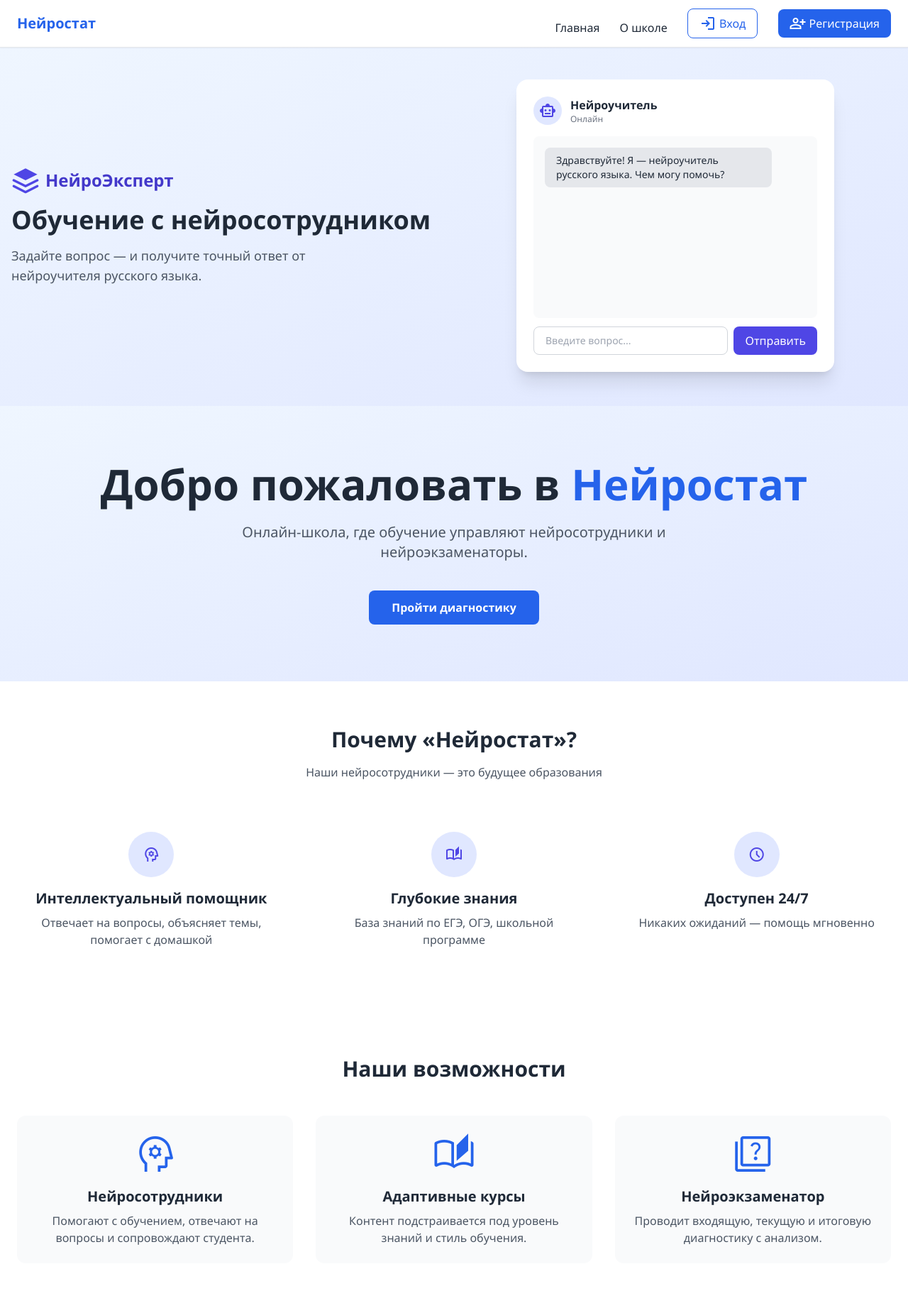
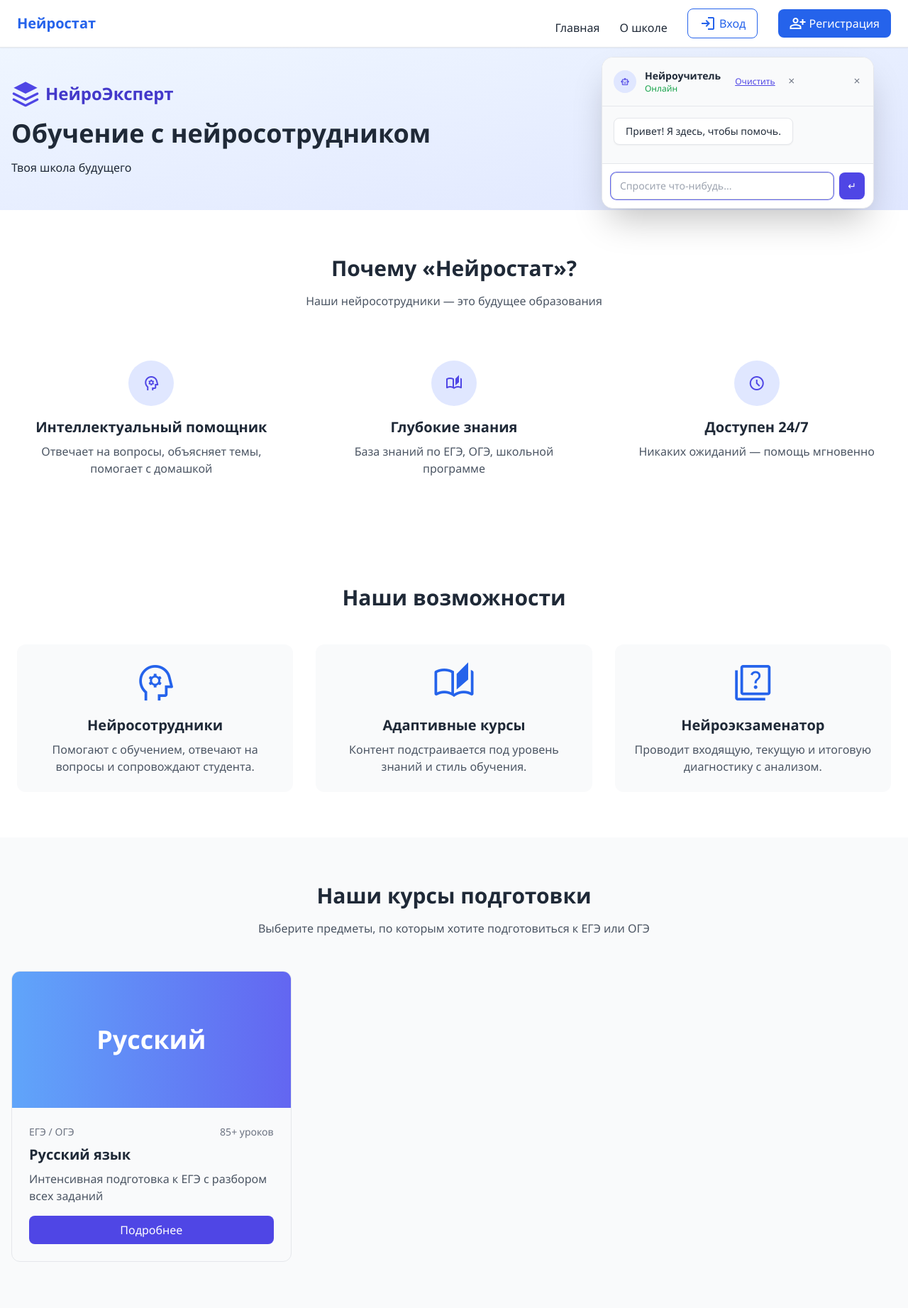
Before and after one commit to NesmitC/project_webmath, a Flask app: page / in a window 1280 px wide. Shown: the top 1843 px of the page at 71% size. Run offline with Flask 3, Linux system fonts and the light colour scheme; parts of the project's set-up code (start-up, migrations or seed data) failed here and were passed over; some libraries are stand-ins or nearby versions.

```diff
--- a/static/js/script.js
+++ b/static/js/script.js
@@ -1,55 +1,214 @@
 // static/js/script.js
 
-// Элементы чата
+document.addEventListener('DOMContentLoaded', () => {
+    // === Находим элементы ===
+    const assistantWindow = document.getElementById('assistant-window');
+    const toggleBtn = document.getElementById('assistant-toggle');
+    const closeBtn = document.getElementById('close-chat');
+    const clearBtn = document.getElementById('clear-chat');
     const chatMessages = document.getElementById('chat-messages');
     const userInput = document.getElementById('user-input');
+    const sendButton = document.getElementById('send-btn');
 
-// Функция добавления сообщения в чат
+    // === Если элементов нет — выходим ===
+    if (!assistantWindow || !toggleBtn || !closeBtn || !chatMessages || !userInput || !sendButton) {
+        return;
+    }
+
+    let isSending = false; // Защита от двойной отправки
+
+    // === По умолчанию: окно видно, аватар скрыт ===
+    toggleBtn.classList.add('hidden');
+
+    // === Клик по крестику → скрываем окно, показываем аватар ===
+    closeBtn.addEventListener('click', (e) => {
+        e.stopPropagation();
+        assistantWindow.classList.add('hidden');
+        toggleBtn.classList.remove('hidden');
+    });
+
+    // === Клик по аватару → показываем окно, скрываем аватар ===
+    toggleBtn.addEventListener('click', (e) => {
+        e.preventDefault();
+        assistantWindow.classList.remove('hidden');
+        toggleBtn.classList.add('hidden');
+        userInput.focus();
+        loadChatHistory();
+    });
+
+    // === При открытии — фокус и загрузка ===
+    const focusAndLoad = () => {
+        if (!assistantWindow.classList.contains('hidden')) {
+            userInput.focus();
+            loadChatHistory();
+        }
+    };
+
+    focusAndLoad();
+    assistantWindow.addEventListener('transitionend', focusAndLoad);
+
+    // === Отправка сообщения ===
+    function sendMessage() {
+        const question = userInput.value.trim();
+        if (!question || isSending) return;
+
+        isSending = true;
+        addMessage('user', question);
+        userInput.value = '';
+        saveChatHistory();
+
+        const typing = addMessage('bot', 'Печатаю...');
+
+        fetch('/ask', {
+            method: 'POST',
+            headers: { 'Content-Type': 'application/json' },
+            body: JSON.stringify({ question })
+        })
+            .then(r => r.json())
+            .then(data => {
+                typing.remove();
+                addMessage('bot', data.answer || 'Извините, не удалось получить ответ.');
+                saveChatHistory();
+            })
+            .catch(err => {
+                console.error('Chat error:', err);
+                typing.remove();
+                addMessage('bot', 'Ошибка подключения. Попробуйте позже.');
+            })
+            .finally(() => {
+                isSending = false;
+            });
+    }
+
+    // === Обработчики отправки ===
+    sendButton.addEventListener('click', sendMessage);
+    userInput.addEventListener('keypress', (e) => {
+        if (e.key === 'Enter') {
+            e.preventDefault();
+            sendMessage();
+        }
+    });
+
+    // === Добавление сообщения ===
     function addMessage(sender, text) {
         const messageDiv = document.createElement('div');
         messageDiv.className = sender === 'user' ? 'flex justify-end' : 'flex justify-start';
 
         const bubbleClass = sender === 'user'
-        ? 'bg-indigo-600 text-white rounded-lg px-4 py-2 max-w-xs'
-        : 'bg-gray-200 text-gray-800 rounded-lg px-4 py-2 max-w-xs';
+            ? 'bg-indigo-600 text-white rounded-lg px-4 py-2 max-w-xs text-sm'
+            : 'bg-white border border-gray-200 rounded-lg px-4 py-2 max-w-xs text-sm shadow-sm';
 
         messageDiv.innerHTML = `<div class="${bubbleClass}">${text}</div>`;
         chatMessages.appendChild(messageDiv);
-    chatMessages.scrollTop = chatMessages.scrollHeight;
+        onChatUpdate(); // Обновляем высоту
+        return messageDiv;
     }
 
-// Отправка сообщения
-async function sendMessage() {
-    const question = userInput.value.trim();
-    if (!question) return;
+    // === Сохранение истории (в сессии) ===
+    function saveChatHistory() {
+        const messages = [];
+        Array.from(chatMessages.children).forEach(msgEl => {
+            const isUser = msgEl.querySelector('.bg-indigo-600') !== null;
+            const text = msgEl.querySelector('div').innerText;
+            messages.push({ sender: isUser ? 'user' : 'bot', text });
+        });
+        sessionStorage.setItem('neurochat-history', JSON.stringify(messages));
+    }
 
-    // Показываем сообщение пользователя
-    addMessage('user', question);
-    userInput.value = '';
+    // === Загрузка истории ===
+    function loadChatHistory() {
+        const saved = sessionStorage.getItem('neurochat-history');
+        const hasSeenGreeting = sessionStorage.getItem('neurochat-greeting-shown');
 
-    // Показываем "печатаю..."
-    addMessage('bot', 'Печатаю...');
-    const typing = chatMessages.lastChild;
+        chatMessages.innerHTML = '';
 
+        let messages = [];
+        if (saved) {
             try {
-        const response = await fetch('/ask', {
-            method: 'POST',
-            headers: { 'Content-Type': 'application/json' },
-            body: JSON.stringify({ question })
+                messages = JSON.parse(saved);
+                messages.forEach(({ sender, text }) => {
+                    addMessage(sender, text);
                 });
-
-        const data = await response.json();
-        typing.remove(); // Удаляем "печатаю..."
-        addMessage('bot', data.answer);
-    } catch (error) {
-        typing.remove();
-        addMessage('bot', 'Ошибка подключения. Попробуйте позже.');
+            } catch (e) {
+                console.error('Failed to load chat history:', e);
             }
         }
 
-// Разрешаем отправку по Enter
-if (userInput) {
-    userInput.addEventListener('keypress', (e) => {
-        if (e.key === 'Enter') sendMessage();
+        // Показываем приветствие, если чат пуст и ещё не показывали
+        if (messages.length === 0 && !hasSeenGreeting) {
+            showTypingAndGreet();
+        }
+    }
+
+
+    // === Эффект печати при приветствии ===
+    function showTypingAndGreet() {
+        const typing = addMessage('bot', 'Печатаю...');
+
+        setTimeout(() => {
+            typing.remove();
+            const fullText = 'Привет! Я здесь, чтобы помочь.';
+            const botMessage = addMessage('bot', '');
+
+            let i = 0;
+            const typingInterval = setInterval(() => {
+                if (i < fullText.length) {
+                    botMessage.querySelector('div').innerText = fullText.slice(0, i + 1);
+                    chatMessages.scrollTop = chatMessages.scrollHeight;
+                    i++;
+                } else {
+                    clearInterval(typingInterval);
+                    saveChatHistory();
+                }
+            }, 50);
+        }, 1200);
+    }
+
+    // === Кнопка "Очистить чат" ===
+    if (clearBtn) {
+        clearBtn.addEventListener('click', () => {
+            chatMessages.innerHTML = '';
+            sessionStorage.removeItem('neurochat-history');
+            sessionStorage.removeItem('neurochat-greeting-shown');
+            showTypingAndGreet();
         });
     }
+
+    // === Динамическое изменение высоты чата: высота = ширина × 2 ===
+    function resizeChat() {
+        const container = chatMessages;
+        const parent = container.parentElement;
+
+        const width = container.clientWidth;
+        const maxHeight = width * 2;
+        const availableHeight = parent.clientHeight - 130;
+        const finalMaxHeight = Math.min(maxHeight, availableHeight, 600);
+
+        container.style.height = 'auto';
+        container.style.maxHeight = 'none';
+
+        const contentHeight = container.scrollHeight;
+        const minHeight = 80;
+
+        let newHeight = Math.max(contentHeight, minHeight);
+
+        if (newHeight > finalMaxHeight) {
+            newHeight = finalMaxHeight;
+            container.style.overflowY = 'auto';
+        } else {
+            container.style.overflowY = 'hidden';
+        }
+
+        container.style.height = `${newHeight}px`;
+        container.style.maxHeight = `${finalMaxHeight}px`;
+        container.scrollTop = container.scrollHeight;
+    }
+
+    // === Обновление высоты чата ===
+    function onChatUpdate() {
+        setTimeout(resizeChat, 50);
+    }
+
+    // === Инициализация высоты при загрузке ===
+    onChatUpdate();
+});
--- a/templates/index.html
+++ b/templates/index.html
@@ -7,7 +7,6 @@
 {% include 'partials/header.html' %}
 {% include 'partials/features.html' %}
 {% include 'partials/courses.html' %}
-{% include 'partials/chat.html' %}
 {% include 'partials/testimonials.html' %}
 
 {% endblock %}
--- /dev/null
+++ b/templates/partials/chat-widget.html
@@ -0,0 +1,53 @@
+<!-- templates/partials/chat-widget.html -->
+
+<!-- КНОПКА-АВАТАР (самостоятельный fixed-элемент) -->
+<button id="assistant-toggle"
+    class="fixed top-20 right-12 z-50 w-14 h-14 bg-indigo-600 text-white rounded-full shadow-lg flex items-center justify-center hover:bg-indigo-700 focus:outline-none transition"
+    title="Нейроучитель">
+    <span class="material-symbols-outlined">smart_toy</span>
+</button>
+
+<!-- ОКНО ЧАТА (самостоятельный fixed-элемент) -->
+<div id="assistant-window"
+    class="fixed top-20 right-12 z-50 w-80 md:w-96 bg-white rounded-2xl shadow-2xl border flex flex-col overflow-hidden transition-all duration-300">
+    <div class="flex items-center justify-between p-4 bg-gray-50 border-b">
+        <div class="flex items-center space-x-3">
+            <div class="w-8 h-8 bg-indigo-100 rounded-full flex items-center justify-center">
+                <span class="material-symbols-outlined text-indigo-600 text-sm">smart_toy</span>
+            </div>
+            <div>
+                <h3 class="font-semibold text-gray-800 text-sm">Нейроучитель</h3>
+                <p class="text-xs text-green-600">Онлайн</p>
+            </div>
+            <div class="flex space-x-2">
+                <button id="clear-chat" class="text-xs text-indigo-600 hover:text-indigo-800 underline px-2"
+                    title="Начать сначала">
+                    Очистить
+                </button>
+                <button id="close-chat" class="text-gray-500 hover:text-gray-700">
+                    <span class="material-symbols-outlined text-sm">close</span>
+                </button>
+            </div>
+        </div>
+        <button id="close-chat" class="text-gray-500 hover:text-gray-700">
+            <span class="material-symbols-outlined text-sm">close</span>
+        </button>
+    </div>
+
+    <!-- Сообщения -->
+    <div id="chat-messages" class="flex-1 p-4 overflow-y-auto space-y-2 bg-gray-50"
+        style="min-height: 80px; max-height: 450px;"></div>
+
+    <!-- Ввод -->
+    <div class="p-3 bg-white border-t">
+        <div class="flex gap-2">
+            <input type="text" id="user-input" placeholder="Спросите что-нибудь..."
+                class="flex-1 px-3 py-2 border border-gray-300 rounded-lg focus:outline-none focus:ring-1 focus:ring-indigo-500 text-sm"
+                autocomplete="off">
+            <button id="send-btn"
+                class="bg-indigo-600 text-white px-3 py-2 rounded-lg hover:bg-indigo-700 transition text-sm">
+                ↵
+            </button>
+        </div>
+    </div>
+</div>
--- a/templates/partials/header.html
+++ b/templates/partials/header.html
@@ -16,61 +16,13 @@
                     <h1 class="text-2xl font-bold text-indigo-700">НейроЭксперт</h1>
                 </div>
                 <h2 class="text-3xl md:text-4xl font-bold text-gray-800">Обучение с нейросотрудником</h2>
-                <p class="text-lg text-gray-600 max-w-lg">
-                    Задайте вопрос — и получите точный ответ от нейроучителя русского языка.
-                </p>
+                <p>Твоя школа будущего</p>
             </div>
 
             <!-- Правая часть: Чат -->
             <div class="lg:w-1/2">
-                <div class="bg-white p-6 rounded-2xl shadow-xl max-w-md mx-auto">
-                    <div class="flex items-center space-x-3 mb-4">
-                        <div class="w-10 h-10 bg-indigo-100 rounded-full flex items-center justify-center">
-                            <span class="material-symbols-outlined text-indigo-600">smart_toy</span>
-                        </div>
-                        <div>
-                            <h3 class="font-semibold text-gray-800">Нейроучитель</h3>
-                            <p class="text-xs text-gray-500">Онлайн</p>
-                        </div>
-                    </div>
-
-                    <!-- Окно чата -->
-                    <div id="chat-messages"
-                        class="bg-gray-50 rounded-lg p-4 h-64 overflow-y-auto mb-3 text-sm space-y-2">
-                        <div class="flex justify-start">
-                            <div class="bg-gray-200 text-gray-800 rounded-lg px-4 py-2 max-w-xs">
-                                Здравствуйте! Я — нейроучитель русского языка. Чем могу помочь?
-                            </div>
-                        </div>
-                    </div>
-
-                    <!-- Поле ввода -->
-                    <div class="flex space-x-2">
-                        <input type="text" id="user-input" placeholder="Введите вопрос..."
-                            class="flex-1 px-4 py-2 border border-gray-300 rounded-lg focus:outline-none focus:ring-2 focus:ring-indigo-500 text-sm"
-                            @keydown.enter="sendMessage()" />
-                        <button onclick="sendMessage()"
-                            class="bg-indigo-600 text-white px-4 py-2 rounded-lg hover:bg-indigo-700 transition">
-                            Отправить
-                        </button>
-                    </div>
-                </div>
+                {% include 'partials/chat-widget.html' %}
             </div>
         </div>
     </div>
 </section>
-
-<section class="bg-gradient-to-br from-blue-50 to-indigo-100 py-20">
-    <div class="container mx-auto px-6 text-center">
-        <h1 class="text-4xl md:text-6xl font-bold text-gray-800 mb-6">
-            Добро пожаловать в <span class="text-blue-600">Нейростат</span>
-        </h1>
-        <p class="text-xl text-gray-600 mb-10 max-w-3xl mx-auto">
-            Онлайн-школа, где обучение управляют нейросотрудники и нейроэкзаменаторы.
-        </p>
-        <a href="{{ url_for('main.examenator') }}"
-            class="bg-blue-600 hover:bg-blue-700 text-white font-semibold px-8 py-3 rounded-lg transition inline-block">
-            Пройти диагностику
-        </a>
-    </div>
-</section>
```
Also changed, not shown: app/neuro_kurator.py (+13 -11 lines), templates/includes/templates/includes/assistant_modal.html (added). Lines whose indentation alone changed are shown as unchanged.
